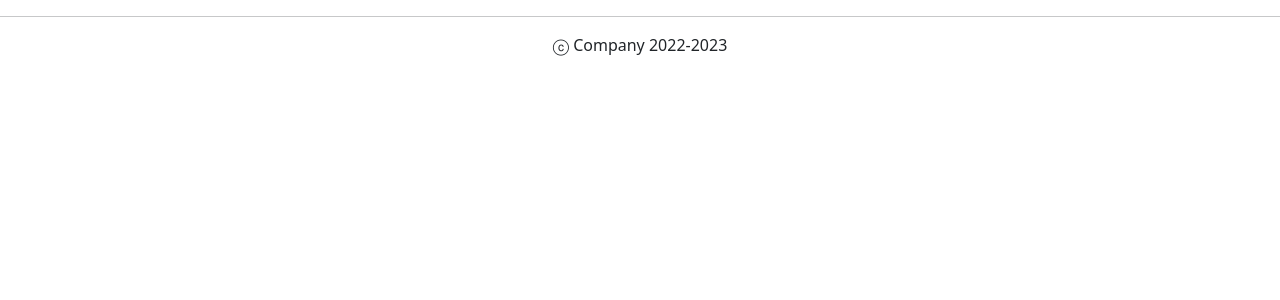
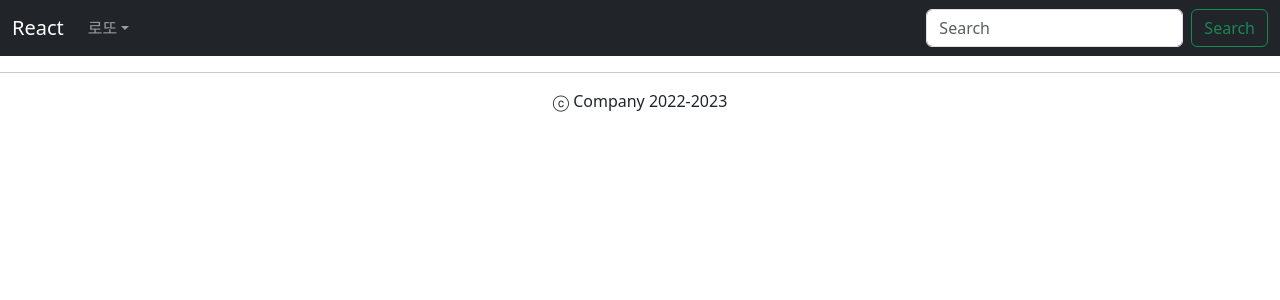
Before and after one commit to sungmoo0608/react-vite-psm-game-project, a React (Vite) app: page / in a window 1280 px wide. Shown: the top 300 px of the page. Built offline with nearby package versions, Linux system fonts and the light colour scheme.

Commit message:
라우터 완성

```diff
--- a/src/App.jsx
+++ b/src/App.jsx
@@ -1,10 +1,11 @@
-import { useState } from "react";
 import Footer from "./components/layout/Footer";
 import { Outlet } from "react-router-dom";
+import Header from "./components/layout/Header";
 
 function App() {
   return (
     <>
+      <Header></Header>
       <Outlet />
       {/*⭐ URL에 따라 변경되는 부분 ⭐ */}
       <Footer></Footer>
--- a/src/components/layout/Header.jsx
+++ b/src/components/layout/Header.jsx
@@ -1,4 +1,6 @@
 import React from "react";
+import { Link } from "react-router-dom";
+import { router, routes } from "../../router/Router";
 
 const Header = () => {
   return (
@@ -35,12 +37,12 @@ const Header = () => {
                     >
                       {route.loader()}
                     </Link>
-                    {route.children && (
+                    {router.children && (
                       <ul
                         className="dropdown-menu"
                         aria-labelledby="navbarDropdown"
                       >
-                        {route.children.map((child) => (
+                        {router.children.map((child) => (
                           <li key={child.loader()}>
                             <Link to={child.path} className="dropdown-item">
                               {child.loader()}
--- a/src/main.jsx
+++ b/src/main.jsx
@@ -1,10 +1,11 @@
 import { StrictMode } from "react";
 import { createRoot } from "react-dom/client";
-import App from "./App.jsx";
 import "bootstrap/dist/css/bootstrap.min.css";
+import { RouterProvider } from "react-router-dom";
+import { router } from "./router/Router.jsx";
 
 createRoot(document.getElementById("root")).render(
   <StrictMode>
-    <App />
+    <RouterProvider router={router} />
   </StrictMode>
 );
--- a/src/router/Router.jsx
+++ b/src/router/Router.jsx
@@ -1,5 +1,6 @@
-import { Children } from "react";
 import { createBrowserRouter } from "react-router-dom";
+import App from "./../App";
+import Footer from "./../components/layout/Footer";
 
 const routes = [
   {
```
